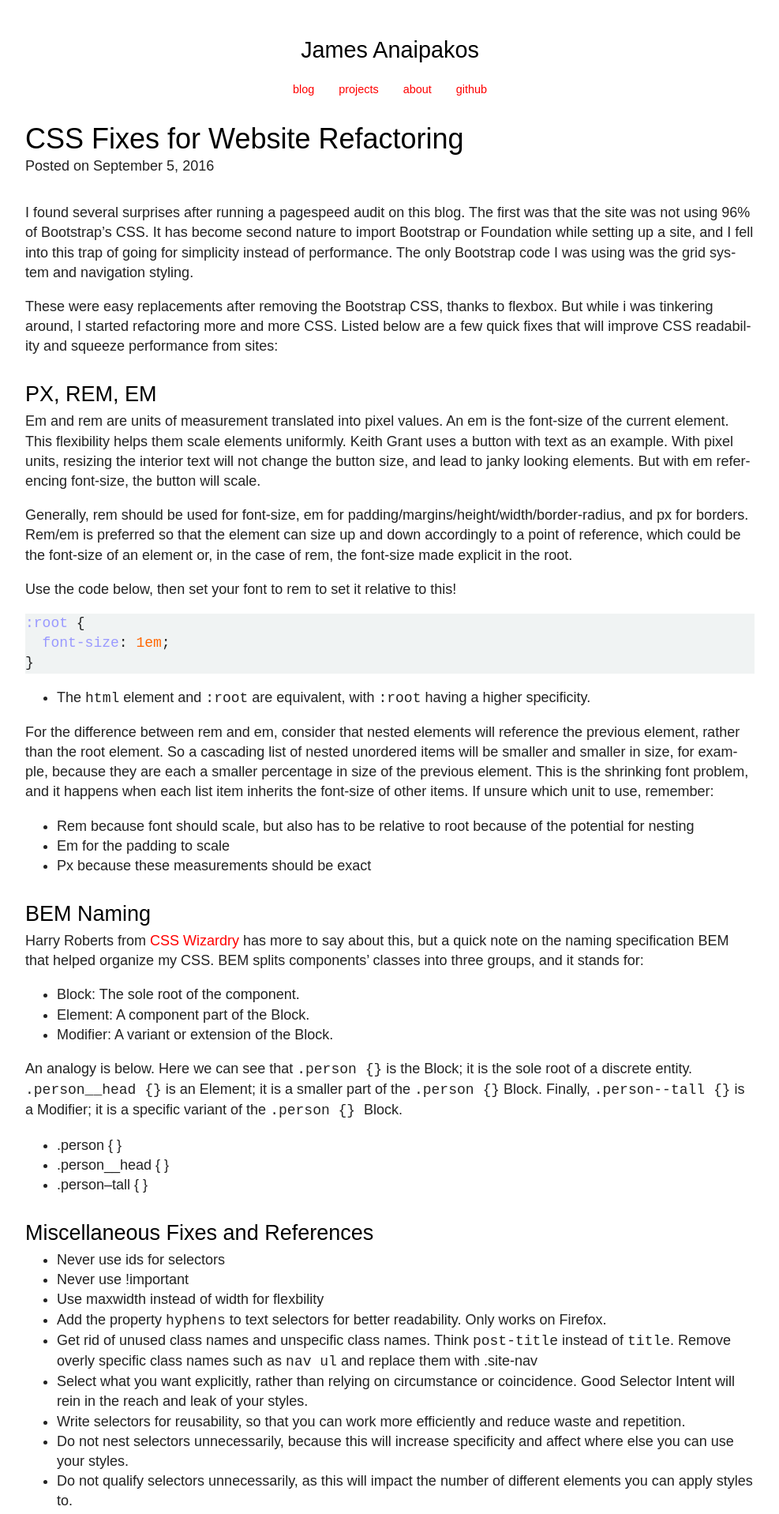
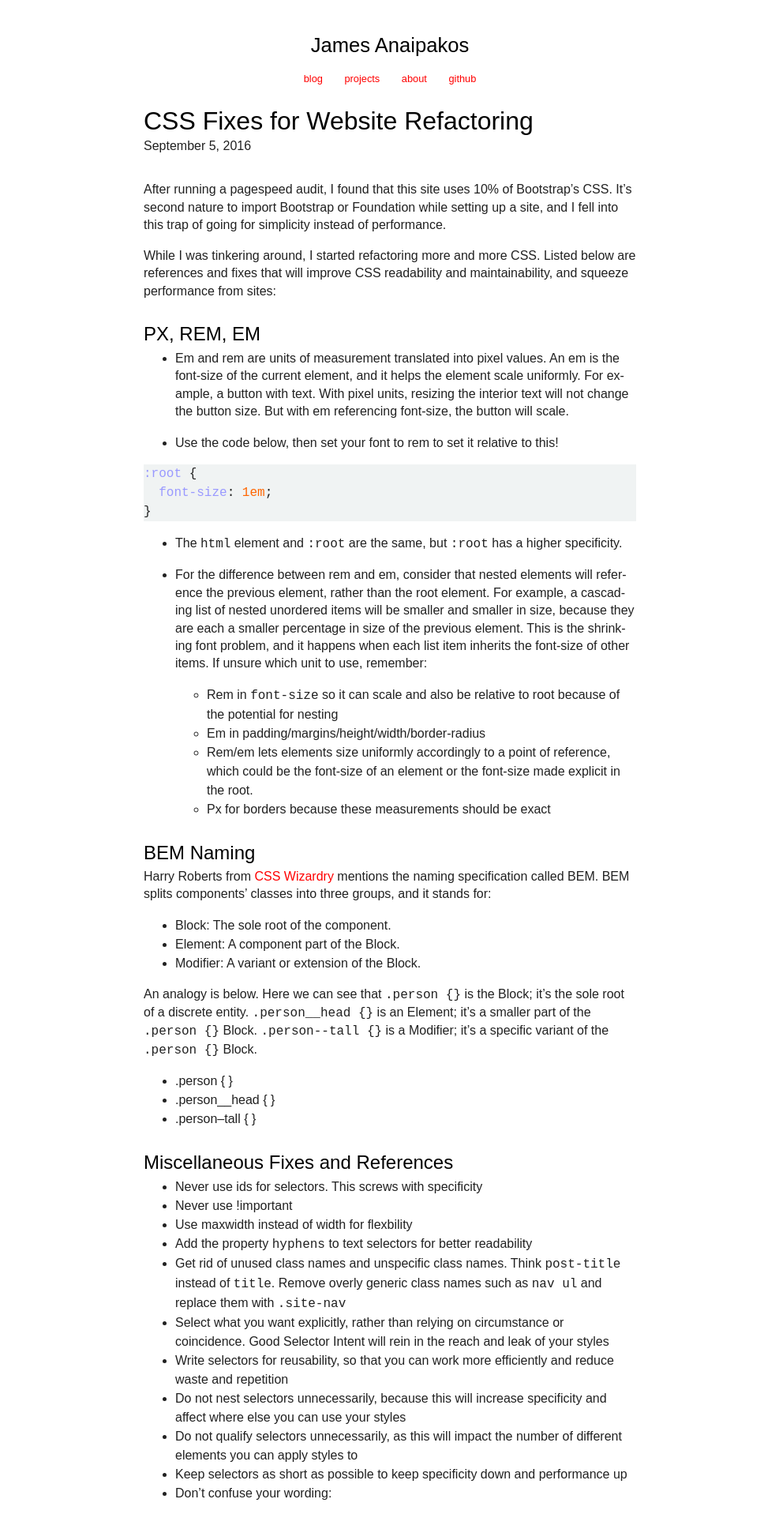
Before and after one commit to janaipakos/janaipakos.github.io, a Jekyll site: the page built from _posts/2016-09-30-CSS-Fixes-for-Website-Refactoring.md, in a window 1280 px wide. Shown: the top 1917 px of the page at 79% size, without its empty margins (146-1133 px from the left). Built offline with Jekyll 4.4.1, drawn with Linux system fonts in a browser that asks for light colours; some of the changed text lies outside the part shown.

Commit message:
change width

````diff
--- a/_includes/nav.html
+++ b/_includes/nav.html
@@ -4,17 +4,17 @@
     <nav role="navigation">
         <ul class="navbar__list">
         {% if page.active == "blog" %}
-            <li class="active navbar--button"><a href="">blog</a></li>
+            <li class="navbar--button"><a class="active" href="">blog</a></li>
         {% else %}
             <li class="navbar--button"><a href="/">blog</a></li>
         {% endif %}
         {% if page.active == "projects" %}
-            <li class="active navbar--button"><a href="">projects</a></li>
+            <li class="navbar--button"><a class="active" href="">projects</a></li>
         {% else %}
             <li class="navbar--button"> <a href="../projects">projects</a></li>
         {% endif %}
         {% if page.active == "about" %}
-            <li class="active navbar--button"><a href="">about</a></li>
+            <li class="navbar--button"><a class="active"  href="">about</a></li>
         {% else %}
             <li class="navbar--button"><a href="../about">about</a></li>
         {% endif %}
--- a/_layouts/post.html
+++ b/_layouts/post.html
@@ -8,10 +8,7 @@ layout: default
     <div>
       <div class="post-heading">
         <h1>{{ page.title }}</h1>
-        {% if page.subtitle %}
-        <h2 class="post-subheading">{{ page.subtitle }}</h2>
-        {% endif %}
-        <span class="post-meta">Posted on {{ page.date | date: "%B %-d, %Y" }}</span>
+        <span class="post-meta">{{ page.date | date: "%B %-d, %Y" }}</span>
       </div>
      </div>
   </div>
--- a/_posts/2016-09-30-CSS-Fixes-for-Website-Refactoring.md
+++ b/_posts/2016-09-30-CSS-Fixes-for-Website-Refactoring.md
@@ -3,53 +3,55 @@ layout: post
 title: CSS Fixes for Website Refactoring
 date: 2016-09-05
 ---
-I found several surprises after running a pagespeed audit on this blog. The first was that  the site was not using 96% of Bootstrap's CSS. It has become second nature to import Bootstrap or Foundation while setting up a site, and I fell into this trap of going for simplicity instead of performance. The only Bootstrap code I was using was the grid system and navigation styling.
+After running a pagespeed audit, I found that this site uses 10% of Bootstrap's CSS. It's second nature to import Bootstrap or Foundation while setting up a site, and I fell into this trap of going for simplicity instead of performance.
 
-These were easy replacements after removing the Bootstrap CSS, thanks to flexbox. But while i was tinkering around, I started refactoring more and more CSS. Listed below are a few quick fixes that will improve CSS readability and squeeze performance from sites:
+While I was tinkering around, I started refactoring more and more CSS. Listed below are references and fixes that will improve CSS readability and maintainability, and squeeze performance from sites:
 
 ## PX, REM, EM
-Em and rem are units of measurement translated into pixel values. An em is the font-size of the current element. This flexibility helps them scale elements uniformly. Keith Grant uses a button with text as an example. With pixel units, resizing the interior text will not change the button size, and lead to janky looking elements. But with em referencing font-size, the button will scale.
 
-Generally, rem should be used for font-size, em for padding/margins/height/width/border-radius, and px for borders. Rem/em is preferred so that the element can size up and down accordingly to a point of reference, which could be the font-size of an element or, in the case of rem, the font-size made explicit in the root.
+- Em and rem are units of measurement translated into pixel values. An em is the font-size of the current element, and it helps the element scale uniformly. For example, a button with text. With pixel units, resizing the interior text will not change the button size. But with em referencing font-size, the button will scale.
 
-Use the code below, then set your font to rem to set it relative to this!
+- Use the code below, then set your font to rem to set it relative to this!
+
 ```css
 :root {
   font-size: 1em;
 }
 ```
 
-- The `html` element and `:root` are equivalent, with `:root` having a higher specificity.
+- The `html` element and `:root` are the same, but `:root` has a higher specificity.
 
-For the difference between rem and em, consider that nested elements will reference the previous element, rather than the root element. So a cascading list of nested unordered items will be smaller and smaller in size, for example, because they are each a smaller percentage in size of  the previous element. This is the shrinking font problem, and it happens when each list item inherits the font-size of other items. If unsure which unit to use, remember:
-- Rem because font should scale, but also has to be relative to root because of the potential for nesting
-- Em for the padding to scale
-- Px because these measurements should be exact
+- For the difference between rem and em, consider that nested elements will reference the previous element, rather than the root element. For example, a cascading list of nested unordered items will be smaller and smaller in size, because they are each a smaller percentage in size of the previous element. This is the shrinking font problem, and it happens when each list item inherits the font-size of other items. If unsure which unit to use, remember:
+  - Rem in `font-size` so it can scale and also be relative to root because of the potential for nesting
+  - Em in padding/margins/height/width/border-radius
+  - Rem/em lets elements size uniformly accordingly to a point of reference, which could be the font-size of an element or the font-size made explicit in the root.
+  - Px for borders because these measurements should be exact
 
 ## BEM Naming
-Harry Roberts from [CSS Wizardry](http://csswizardry.com/) has more to say about this, but a quick note on the naming specification BEM that helped organize my CSS. BEM splits components’ classes into three groups, and it stands for:
+Harry Roberts from [CSS Wizardry](http://csswizardry.com/) mentions the naming specification called BEM. BEM splits components’ classes into three groups, and it stands for:
 - Block: The sole root of the component.
 - Element: A component part of the Block.
 - Modifier: A variant or extension of the Block.
 
-An analogy is below. Here we can see that `.person {}` is the Block; it is the sole root of a discrete entity. `.person__head {}` is an Element; it is a smaller part of the `.person {}` Block. Finally, `.person--tall {}` is a Modifier; it is a specific variant of the `.person {} `Block.
+An analogy is below. Here we can see that `.person {}` is the Block; it's the sole root of a discrete entity. `.person__head {}` is an Element; it's a smaller part of the `.person {}` Block. `.person--tall {}` is a Modifier; it's a specific variant of the `.person {}` Block.
 
 - .person { }
 - .person__head { }
 - .person--tall { }
 
 ## Miscellaneous Fixes and References
-- Never use ids for selectors
+- Never use ids for selectors. This screws with specificity
 - Never use !important
 - Use maxwidth instead of width for flexbility
-- Add the property `hyphens` to text selectors for better readability. Only works on Firefox.
-- Get rid of unused class names and unspecific class names. Think `post-title` instead of `title`. Remove overly specific class names such as `nav ul` and replace them with .site-nav
-- Select what you want explicitly, rather than relying on circumstance or coincidence. Good Selector Intent will rein in the reach and leak of your styles.
-- Write selectors for reusability, so that you can work more efficiently and reduce waste and repetition.
-- Do not nest selectors unnecessarily, because this will increase specificity and affect where else you can use your styles.
-- Do not qualify selectors unnecessarily, as this will impact the number of different elements you can apply styles to.
-- Keep selectors as short as possible, in order to keep specificity down and performance up.
+- Add the property `hyphens` to text selectors for better readability
+- Get rid of unused class names and unspecific class names. Think `post-title` instead of `title`. Remove overly generic class names such as `nav ul` and replace them with `.site-nav`
+- Select what you want explicitly, rather than relying on circumstance or coincidence. Good Selector Intent will rein in the reach and leak of your styles
+- Write selectors for reusability, so that you can work more efficiently and reduce waste and repetition
+- Do not nest selectors unnecessarily, because this will increase specificity and affect where else you can use your styles
+- Do not qualify selectors unnecessarily, as this will impact the number of different elements you can apply styles to
+- Keep selectors as short as possible to keep specificity down and performance up
 - Don't confuse your wording:
+
 ```css
 [selector] {
   [property]: [value];
@@ -70,36 +72,39 @@ The framed area in the browser window, in 1/100th or percent out of 100. For exa
 - calc() combines measurements in different units i.e. `calc(1em + 16px)`
 
 ## Custom Properties
-More powerful than variables in preprocessors. Useful for reocurring values such as color or font, as it only needs to be changed in one location.
-- References by the function `var()` followed by the `--value` declared in the :root/html selector.
-- Can be scoped to local property. Use `--value` as the property, and set a new value to overwrite the original. Not sure how this is better than just overwriting it with a normal property/value.
+
+More powerful than variables in preprocessors. Useful for reoccurring values such as color or font with one location of change.
+- References by the function `var()` followed by the `--value` declared in the :root/html selector
+- Can scope to local property. Use `--value` as the property, and set a new value to overwrite the original
 
 ## Border Box
-- Default property is `content-box`, which is the size set by the content. The padding, border, and magin is added after.
-- `border-box` is prf s, where the height and width set the size of the content i.e. adding padding makes the content narrower (shrinks it to make room), rather than wider.
-- Dont set a default column height. Use `min-height` or `max-height`. Use flex to sort out heights automatically.
-- Vertical centering: give a container equal top and bottom padding, or use flexbox.
-- The double container pattern is settling an inner container within an outer one in order to control the width of the page contents.
+
+- Default property is `content-box`, which is the size set by the content. The padding, border, and margin is added after
+- `border-box`, the height and width set the size of the content i.e. adding padding makes the content narrower (shrinks it to make room), rather than wider
+- Don't set a default column height. Use `min-height` or `max-height`. Use flex to sort out heights automatically
+- Vertical centering: give a container equal top and bottom padding, or use flexbox
+- The double container pattern is setting an inner container within an outer container to control the width of the page contents.
   - The body selector can serve as the outer container, with a `div class='container'` serving as the inner.
   - One way to remember this is the idea of compiling React or PureScript code into a single div.
   - Set the max-width, and `margin: 0 auto` to restrain the inner container and center it.
 
 ## Flexbox
 
-- `display: flex` turns an element into a flex conatiner, which makes its children (flex items) fill the width of the container.
-- X axis is main axis, y axis is cross axis, listed left to right as start to end.
+- `display: flex` turns an element into a flex container, which makes its children (flex items) fill the width of the container.
+- X axis is main axis, Y axis is cross axis, listed left to right as start to end.
 - The `flex` property resizes flex items width along the main axis
   - `flex` is shorthand for `flex-grow`, `flex-shrink`, and `flex-basis`
   - `flex-grow` is how much the item should grow to fill the remaining size left over from `basis`. This is proportionally based i.e. 2 is double the size of 1
-  - `flex-shrink` how much should an item shrink. Can use percentage with just `flex` to signify this
+  - `flex-shrink` how much should an item shrink. Can use percentage with `flex` to signify this
   - `flex-basis` is the initial main size of the item in px, em, or percent
 - `flex-direction` can take the value row, column, or the reverse to change the stack direction of flex items
 
 ## CSS Grid
+
 - Grid layout that all browsers will support soon without prefixing.
 - Define two-dimensional layout and then place elements within it.
 - Set up with `display: grid`
-  - property `grid-template-column/row` and the new value `1fr` (fraction unit), which is similar to `flex-grow`. Can use `repeat()` to define number and height. Can name the grid lines with [left] 1fr [center] 1fr [right]. Or name the grid areas with `grid-template-areas` to name the correct amount of rows and columns, then calling these names in the `grid-area` property.x
+  - property `grid-template-column/row` and the new value `1fr` (fraction unit), which is similar to `flex-grow`. Can use `repeat()` to define number and height. Can name the grid lines with [left] 1fr [center] 1fr [right]. Or name the grid areas with `grid-template-areas` to name the correct amount of rows and columns, then calling these names in the `grid-area` property.
   - `grid-gap` is the amount of space between each cell
   - `grid-line` is horizontal or vertical structure of the grid
   - `grid-track` is space between grid line. Created with grid-template-col/row
@@ -107,14 +112,6 @@ More powerful than variables in preprocessors. Useful for reocurring values such
   - `grid-area` is a rectangle of one or more grid cells
   - `grid-auto-flow` is the order of item placement. Value of row or column and an optional word `dense` to attempt and fill gaps
 - Differences with flexbox: flex is one-dimensional, grid is two. You don't set size with flex, but grid has a size
-## Always use
-
-- Use the universal border-box fix, which targets every element and pseudo-element.
-
-```css
-:root {box-sizing: border-box;}
-*, ::before,::after {box-sizing: inherit;}
-```
 
 ## More Information
 
--- a/css/style.css
+++ b/css/style.css
@@ -7,13 +7,14 @@ html {
 }
 
 :root {
-    font-size: 1.125em;
+    font-size: 16px;
     box-sizing: border-box;
-    --main-color: #222;
-    --main-bg: #ffffff;
-    --link-red: red;
-    --link-blue: blue;
-    --headline: #000;
+    --main-color: hsla(0, 0%, 13%, 1);
+    --main-bg: hsla(0, 100%, 100%, 1);
+    --active-bg: hsla(0, 0%, 85%, 1);
+    --link-red: hsla(0, 100%, 50%, 1);
+    --link-blue: hsla(240, 100%, 50%, 1);
+    --headline: hsla(0, 0%, 0%, 1);
 }
 
 *,
@@ -23,11 +24,12 @@ html {
 }
 
 body {
+    margin: 0, auto;
     color: var(--main-color);
     background: var(--main-bg);
     font-family: arial,sans-serif;
     font-size: 1rem;
-    line-height: 1.4rem;
+    line-height: 1.5;
     -webkit-font-smoothing: antialiased;
     -webkit-overflow-scrolling: touch;
     font-variant-ligatures: common-ligatures;
@@ -74,14 +76,6 @@ code {
     font-size: 1em;
 }
 
-.post-title {
-    text-decoration: none;
-    text-align: left;
-}
-
-.post-title:hover {
-        color: var(--link-blue);
-}
 
 /* Links */
 a {
@@ -125,6 +119,12 @@ a.link:hover {
 .post-heading > h1 {
     margin: 0 0;
 }
+
+
+
+.posts-list {
+  min-width:640px;
+}
 /* Images */
 img {
     vertical-align: middle;
@@ -164,19 +164,21 @@ header {
 }
 
 .active {
-    background: #eee;
+    background: var(--active-bg);
 }
 
 /* Layout */
 
 .container {
-    padding: 0 .5em 2em;
+  padding: 0 .5em 2em;
     margin: 0 auto;
     max-width: 960px;
 }
 
 .page-section.short {
+    margin: 0 auto;
     min-height: 6.25em;
+    max-width: 640px;
 }
 
 .flex {
@@ -236,30 +238,7 @@ pre {
     font-size: .85em;
 }
 
-@media (max-width: 960px) {
-    .flex {
-        -webkit-box-orient: horizontal;
-        -webkit-box-direction: normal;
-        -ms-flex-direction: row;
-        flex-direction: row;
-        -webkit-box-flex: 1;
-        -ms-flex: 1;
-        flex: 1;
-    }
-    .column-main {
-        -webkit-box-flex: 1;
-        -ms-flex: 1;
-        flex: 1;
-    }
-    .column-sidebar {
-        /* 22em is the width of the columns */
-        -webkit-box-flex: 0;
-        -ms-flex: 0 0 22em;
-        flex: 0 0 22em;
-    }
-}
-
-@media (min-width: 500px) {
+@media (min-width:640px) {
     header {
         margin: 0 0;
         padding: 1rem;
````
Also changed, not shown: about.md (+5 -7 lines), blog.md (deleted, +0 -46 lines), index.html (+4 -4 lines).
